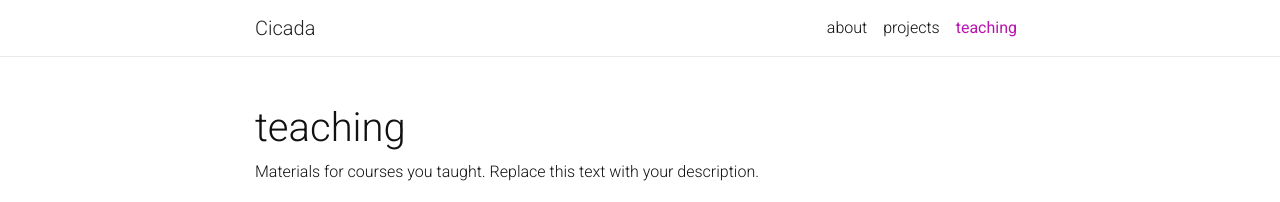
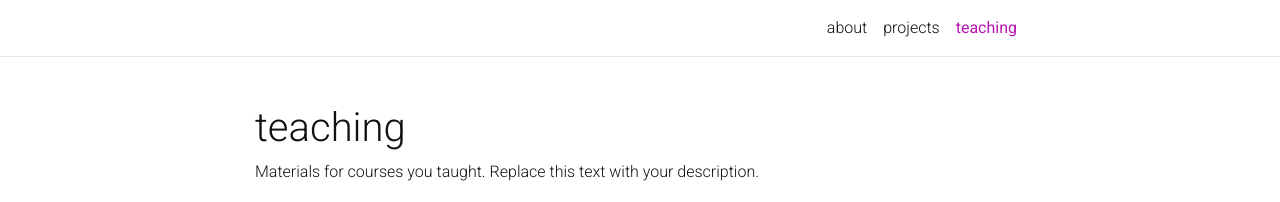
Before and after one commit to Scimatica-Labs/cicadadesign.in, a Jekyll site: the page built from _pages/teaching.md, in a window 1280 px wide. Shown: the top 202 px of the page. Built offline with Jekyll 4.4.1, drawn with Linux system fonts in a browser that asks for light colours; nearby versions of some CDN libraries; a style sheet for code colours, icons or effects is not loaded.

Commit message:
Update header.html

```diff
--- a/_includes/header.html
+++ b/_includes/header.html
@@ -3,7 +3,7 @@
     <!-- Nav Bar -->
     <nav id="navbar" class="navbar navbar-light bg-white navbar-expand-sm {% if site.navbar_fixed %}fixed-top{% else %}sticky-top{% endif %}">
     <div class="container">
-      {% if page.title != "about" %}
+      <!--{% if page.title != "about" %}
       {% assign name = site.title | split: ' ' %}
       {% assign firstname = name | first %}
       {% if name.size > 2 %}
@@ -13,14 +13,14 @@
       {% endif %}
       {% assign lastname = name | last %}
       <a class="navbar-brand title font-weight-lighter" href="{{ site.baseurl | prepend: site.url }}/">
-       Cicada <!--<span class="font-weight-bold">{{ firstname }}</span> {{ middlenames }}  {{ lastname }}-->
+       <span class="font-weight-bold">{{ firstname }}</span> {{ middlenames }}  {{ lastname }}
       </a>
       {% elsif site.show_social_icons %}
         <!-- Social Icons -->
-        <div class="row ml-1 ml-sm-0">
+       <!-- <div class="row ml-1 ml-sm-0">
           {% include social.html %}
         </div>
-      {% endif %}
+      {% endif %}-->
       <!-- Navbar Toogle -->
       <button class="navbar-toggler collapsed ml-auto" type="button" data-toggle="collapse" data-target="#navbarNav" aria-controls="navbarNav" aria-expanded="false" aria-label="Toggle navigation">
         <span class="sr-only">Toggle navigation</span>
```
